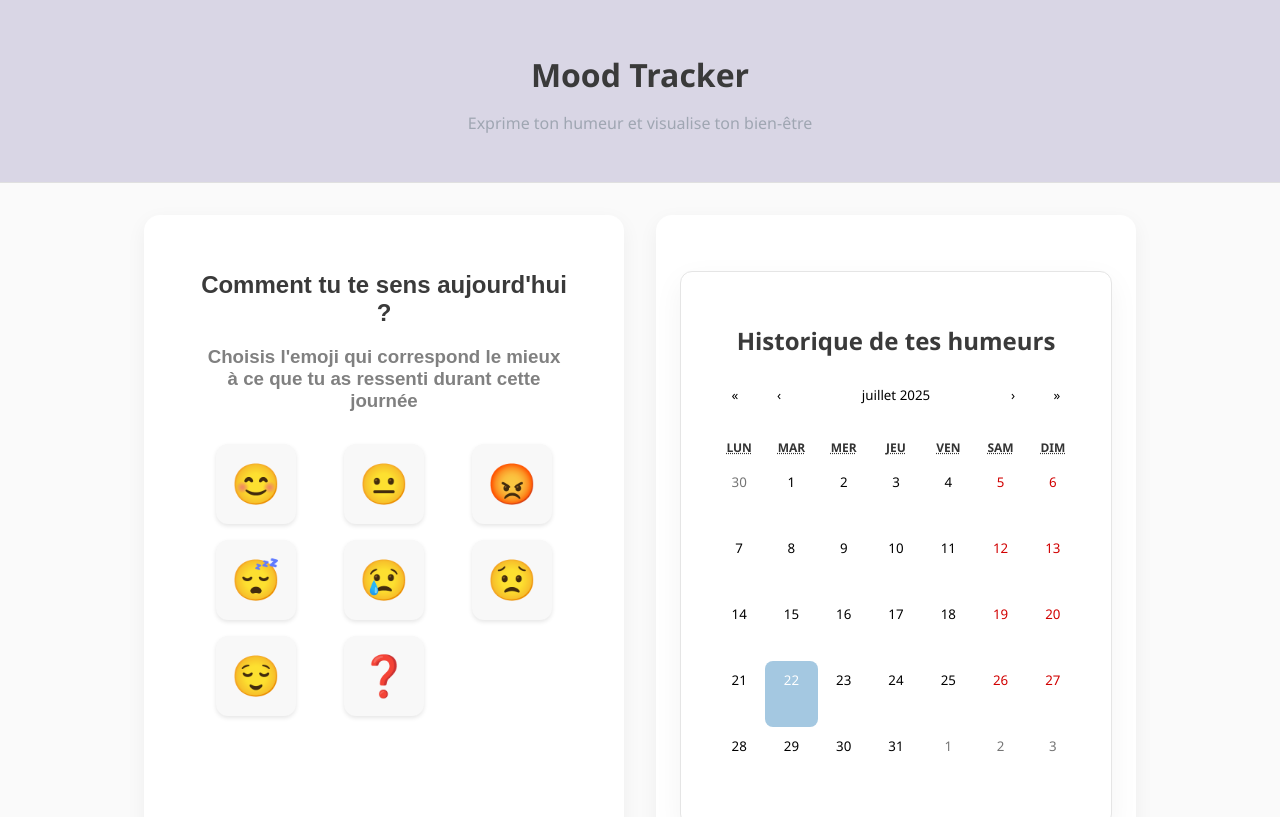
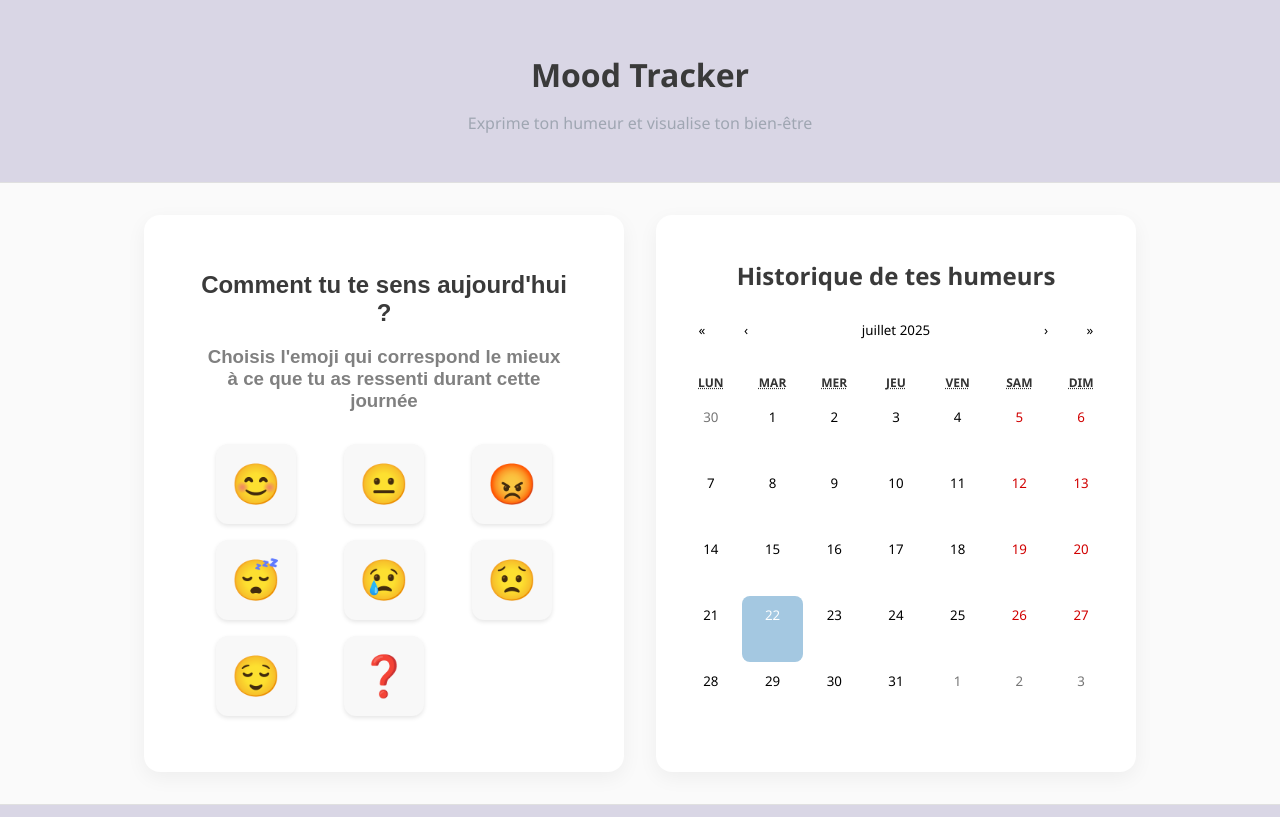
Before and after one commit to Lucas-Matusiak/mini-mood-tracker, a React (Vite) app: page / in a window 1280 px wide. Shown: the top 817 px of the page. Built offline with nearby package versions, Linux system fonts and the light colour scheme.

Commit message:
Alléger .calendar-container pour éviter les doublons avec .section

```diff
--- a/src/components/MoodCalendar/MoodCalendar.css
+++ b/src/components/MoodCalendar/MoodCalendar.css
@@ -1,13 +1,12 @@
 .calendar-container {
-  background-color: #FFFFFF;
-  padding: 2rem;
-  margin: 2rem auto;
-  border-radius: 12px;
-  max-width: 800px;
-  box-shadow: 0 10px 30px rgba(0, 0, 0, 0.05);
+  padding: 0; /* on laisse le padding à la section */
+  margin: 0;
+  border: none; /* supprimer les bordures redondantes */
+  background-color: transparent;
+  box-shadow: none;
   text-align: center;
-  border: 1px solid #E5E5E5;
 }
+
 .emoji {
   font-size: 1.2rem;
   margin-top: 4px;
```
